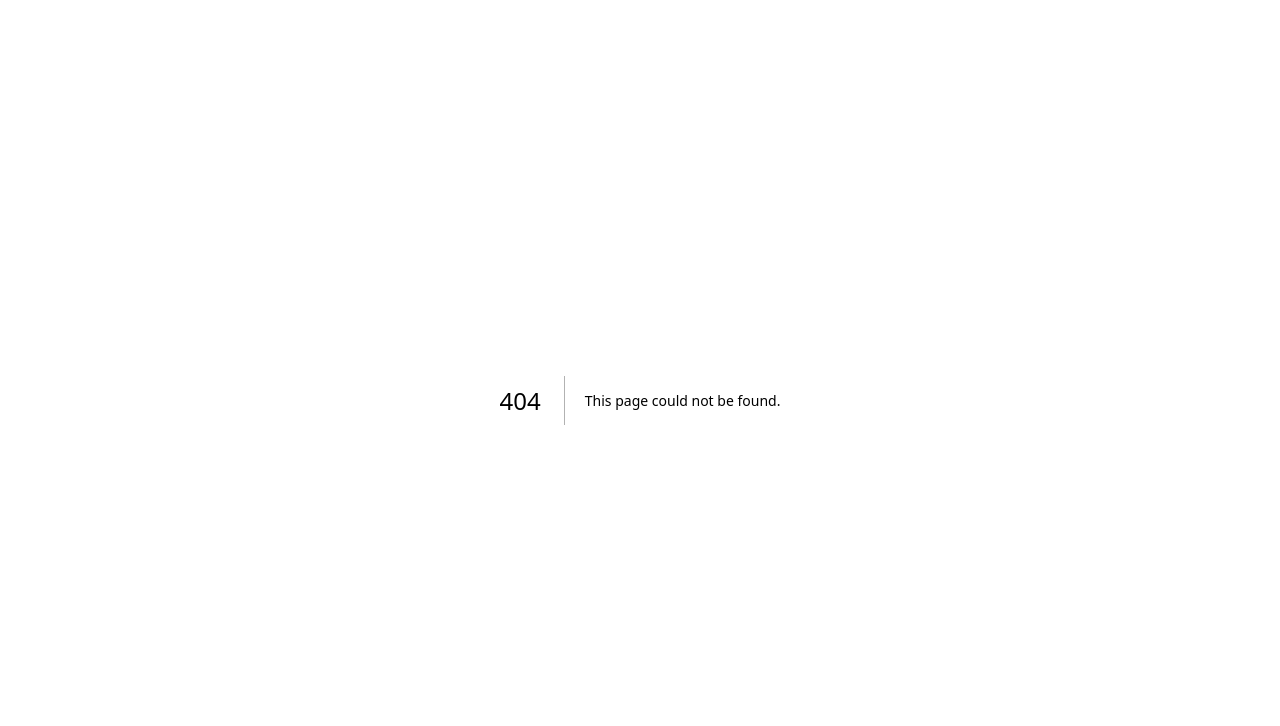
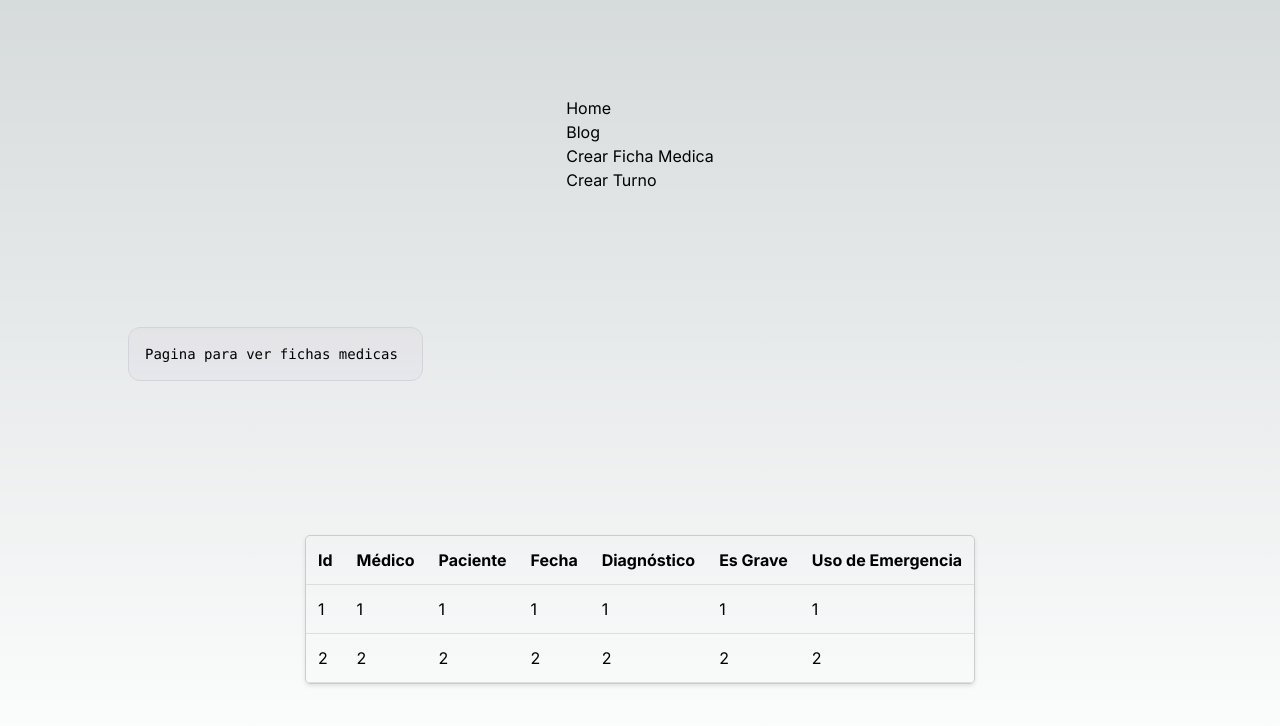
Before and after one commit to metagiles2023/SaludAgil2023, a Next.js app in the folder front/frontend-salud/: page /ficha-medica/ver in a window 1280 px wide. Before the commit this address had no page. Shown: the top 726 px of the page. Built offline with nearby package versions, Linux system fonts and the light colour scheme.

Commit message:
ver fichas medicas

```diff
--- a/front/frontend-salud/src/app/crear/fichaMedica/page.js
+++ /dev/null
@@ -1,32 +0,0 @@
-import Image from 'next/image'
-
-export default function Home() {
-  return (
-    <main className="flex min-h-screen flex-col items-center justify-between p-24">
-      <div className="z-10 max-w-5xl w-full items-center justify-between font-mono text-sm lg:flex">
-        <p className="fixed left-0 top-0 flex w-full justify-center border-b border-gray-300 bg-gradient-to-b from-zinc-200 pb-6 pt-8 backdrop-blur-2xl dark:border-neutral-800 dark:bg-zinc-800/30 dark:from-inherit lg:static lg:w-auto  lg:rounded-xl lg:border lg:bg-gray-200 lg:p-4 lg:dark:bg-zinc-800/30">
-          Crear Ficha Medica&nbsp;
-        </p>
-      </div>
-
-      <div className="mb-32 grid text-center lg:max-w-5xl lg:w-full lg:mb-0 lg:grid-cols-4 lg:text-left">
-        <a
-          href="/"
-          className="group rounded-lg border border-transparent px-5 py-4 transition-colors hover:border-gray-300 hover:bg-gray-100 hover:dark:border-neutral-700 hover:dark:bg-neutral-800 hover:dark:bg-opacity-30"
-          target="_blank"
-          rel="noopener noreferrer"
-        >
-          <h2 className={`mb-3 text-2xl font-semibold`}>
-            Home{' '}
-            <span className="inline-block transition-transform group-hover:translate-x-1 motion-reduce:transform-none">
-              -&gt;
-            </span>
-          </h2>
-          <p className={`m-0 max-w-[30ch] text-sm opacity-50`}>
-            Ir a home
-          </p>
-        </a>
-      </div>
-    </main>
-  )
-}
--- a/front/frontend-salud/src/app/crear/historiaClinica/page.js
+++ /dev/null
@@ -1,32 +0,0 @@
-import Image from 'next/image'
-
-export default function Home() {
-  return (
-    <main className="flex min-h-screen flex-col items-center justify-between p-24">
-      <div className="z-10 max-w-5xl w-full items-center justify-between font-mono text-sm lg:flex">
-        <p className="fixed left-0 top-0 flex w-full justify-center border-b border-gray-300 bg-gradient-to-b from-zinc-200 pb-6 pt-8 backdrop-blur-2xl dark:border-neutral-800 dark:bg-zinc-800/30 dark:from-inherit lg:static lg:w-auto  lg:rounded-xl lg:border lg:bg-gray-200 lg:p-4 lg:dark:bg-zinc-800/30">
-          Crear Historia Clinica
-        </p>
-      </div>
-
-      <div className="mb-32 grid text-center lg:max-w-5xl lg:w-full lg:mb-0 lg:grid-cols-4 lg:text-left">
-        <a
-          href="/"
-          className="group rounded-lg border border-transparent px-5 py-4 transition-colors hover:border-gray-300 hover:bg-gray-100 hover:dark:border-neutral-700 hover:dark:bg-neutral-800 hover:dark:bg-opacity-30"
-          target="_blank"
-          rel="noopener noreferrer"
-        >
-          <h2 className={`mb-3 text-2xl font-semibold`}>
-            Home{' '}
-            <span className="inline-block transition-transform group-hover:translate-x-1 motion-reduce:transform-none">
-              -&gt;
-            </span>
-          </h2>
-          <p className={`m-0 max-w-[30ch] text-sm opacity-50`}>
-            Ir a home
-          </p>
-        </a>
-      </div>
-    </main>
-  )
-}
--- a/front/frontend-salud/src/app/crear/turno/page.js
+++ /dev/null
@@ -1,9 +0,0 @@
-import Image from 'next/image'
-
-export default function Home() {
-  return (
-    <main className="flex min-h-screen flex-col items-center justify-between p-24">
-
-    </main>
-  )
-}
--- /dev/null
+++ b/front/frontend-salud/src/app/ficha-medica/ver/page.js
@@ -0,0 +1,41 @@
+import FichaMedica from "@/components/FichaMedica/FichaMedica";
+import NavBar from '@/components/NavBar/NavBar';
+
+let fichaMedica = [{
+    idFichaMedica: 1,
+    medico: 1,
+    paciente: 1,
+    date: 1,
+    diagnostico: 1,
+    esGrave: 1,
+    usoEmergencia: 1
+},
+{
+    idFichaMedica: 2,
+    medico: 2,
+    paciente: 2,
+    date: 2,
+    diagnostico: 2,
+    esGrave: 2,
+    usoEmergencia: 2
+}]
+
+
+export default function Home() {
+    return (
+      <main className="flex min-h-screen flex-col items-center justify-between p-24">
+        <div>
+        <NavBar />
+          {/* Rest of your homepage content */}
+        </div>
+        <div className="z-10 max-w-5xl w-full items-center justify-between font-mono text-sm lg:flex">
+          <p className="fixed left-0 top-0 flex w-full justify-center border-b border-gray-300 bg-gradient-to-b from-zinc-200 pb-6 pt-8 backdrop-blur-2xl dark:border-neutral-800 dark:bg-zinc-800/30 dark:from-inherit lg:static lg:w-auto  lg:rounded-xl lg:border lg:bg-gray-200 lg:p-4 lg:dark:bg-zinc-800/30">
+            Pagina para ver fichas medicas&nbsp;
+          </p>
+        </div>
+        <FichaMedica fichaMedica = {fichaMedica} >
+
+        </FichaMedica>
+      </main>
+    )
+  }
--- /dev/null
+++ b/front/frontend-salud/src/components/FichaMedica/FichaMedica.jsx
@@ -0,0 +1,37 @@
+import React from 'react';
+import './fichaMedica.css';
+
+const FichaMedica = ({ fichaMedica }) => {
+  return (
+    <div className="fichaMedicaTable">
+      <table>
+        <thead>
+          <tr>
+            <th>Id</th>
+            <th>Médico</th>
+            <th>Paciente</th>
+            <th>Fecha</th>
+            <th>Diagnóstico</th>
+            <th>Es Grave</th>
+            <th>Uso de Emergencia</th>
+          </tr>
+        </thead>
+        <tbody>
+          {fichaMedica.map((fila) => (
+            <tr key={fila.idFichaMedica}>
+              <td>{fila.idFichaMedica}</td>
+              <td>{fila.medico}</td>
+              <td>{fila.paciente}</td>
+              <td>{fila.date}</td>
+              <td>{fila.diagnostico}</td>
+              <td>{fila.esGrave}</td>
+              <td>{fila.usoEmergencia}</td>
+            </tr>
+          ))}
+        </tbody>
+      </table>
+    </div>
+  );
+};
+
+export default FichaMedica;
--- /dev/null
+++ b/front/frontend-salud/src/components/FichaMedica/fichaMedica.css
@@ -0,0 +1,18 @@
+.fichaMedicaTable {
+    margin: 20px;
+    border: 1px solid #ccc;
+    border-radius: 5px;
+    box-shadow: 0 2px 4px rgba(0, 0, 0, 0.1);
+    overflow: hidden;
+}
+
+table {
+    width: 100%;
+    border-collapse: collapse;
+}
+
+th, td {
+    padding: 12px;
+    text-align: left;
+    border-bottom: 1px solid #ddd;
+}
```
Also changed, not shown: front/frontend-salud/src/components/NavBar/NavBar.jsx (renamed from front/frontend-salud/components/NavBar/NavBar.jsx), 1 other file (tests, documents, lock files or other folders).
